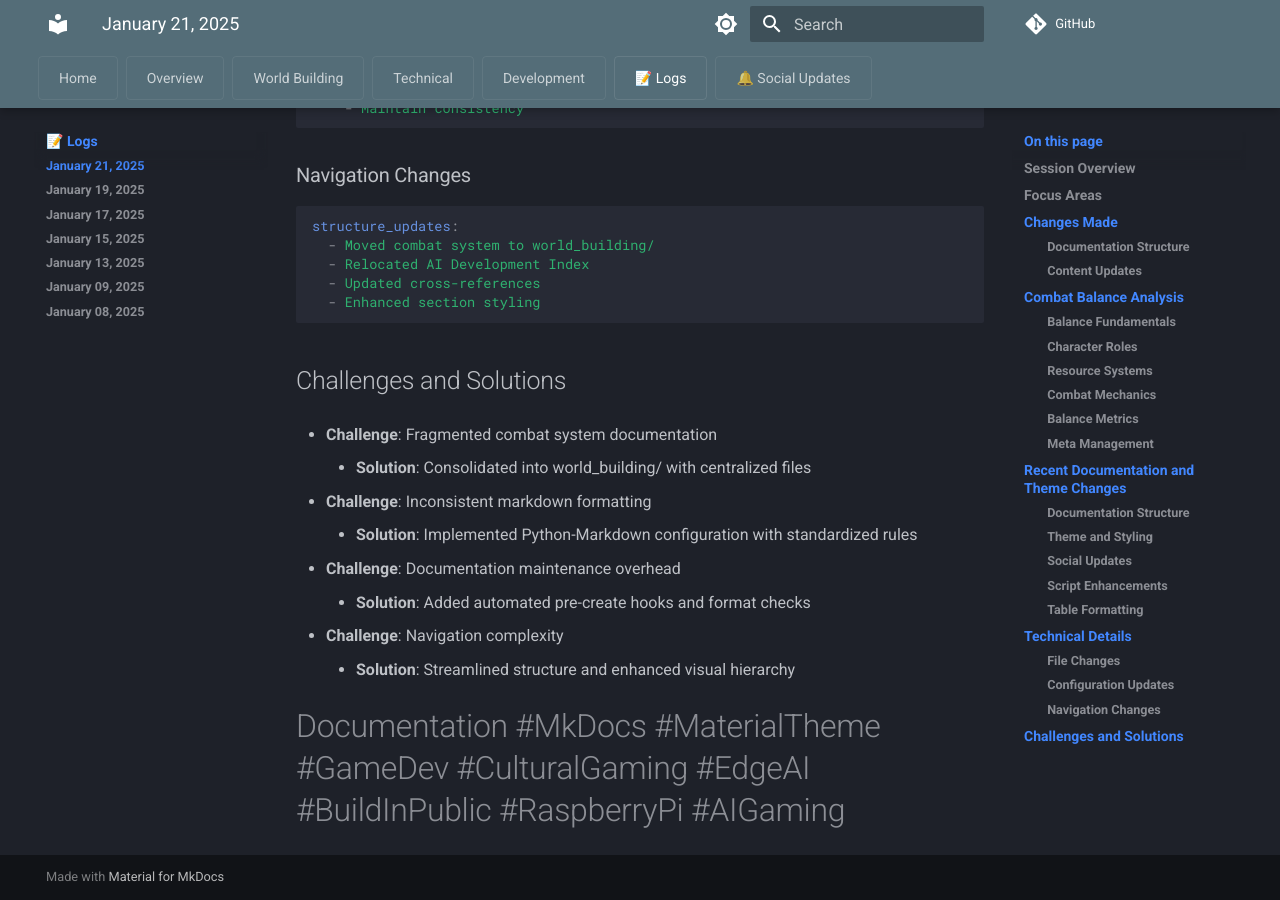
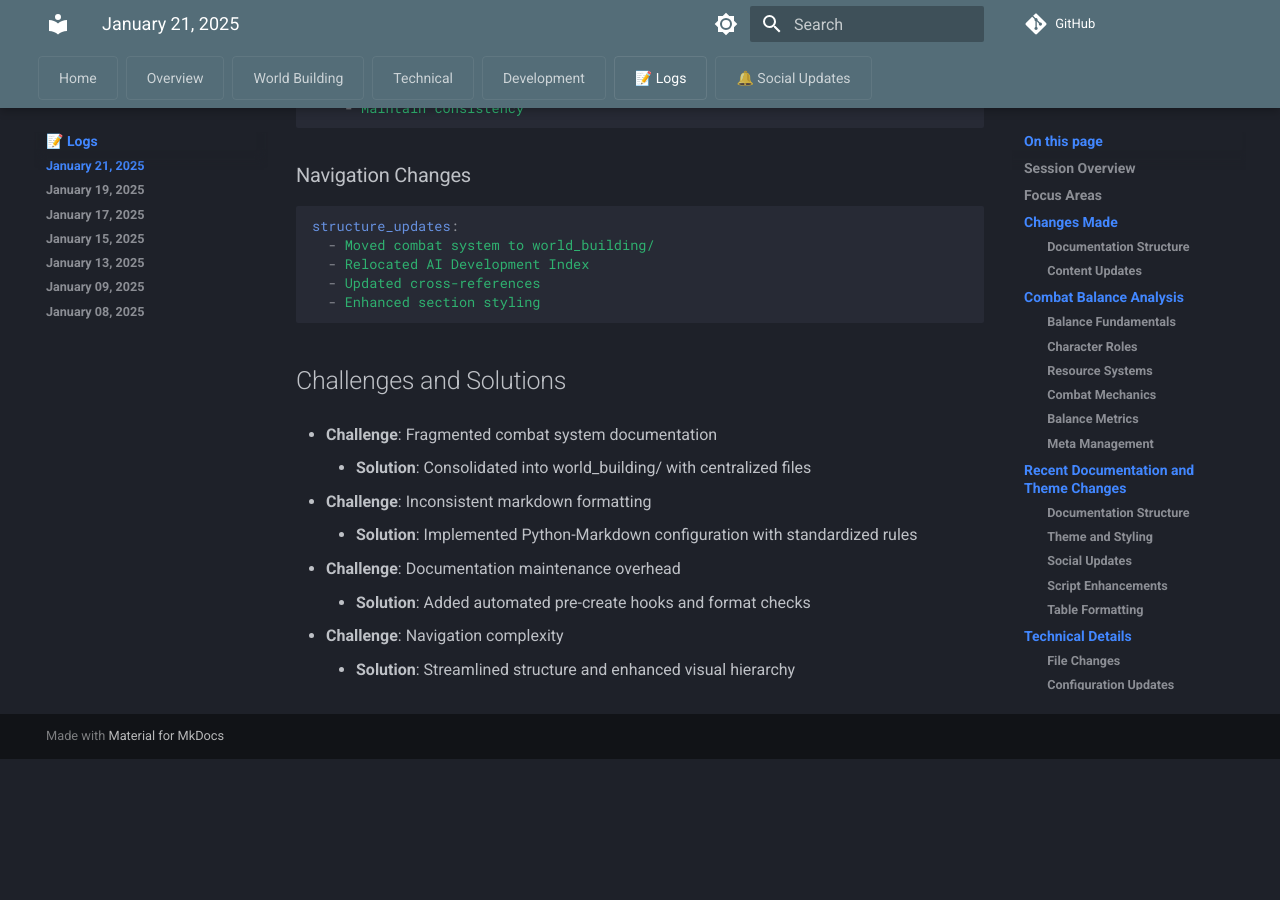
Before and after one commit to MaterDev/thepath-ai_pi, an MkDocs documentation site: the page built from docs/meta/logs/2025-01-21.md, in a window 1280 px wide and 900 px high, scrolled down 6673 px. Built offline with MkDocs 1.6.1 and Material for MkDocs 9.7.7, drawn with Linux system fonts in a browser that asks for light colours; comment, search, counter and statistics services are not loaded; after the commit the page ends 7432 px from its top, so only the background shows below that.

Commit message:
remove tags

```diff
--- a/docs/meta/logs/2025-01-21.md
+++ b/docs/meta/logs/2025-01-21.md
@@ -234,5 +234,3 @@ structure_updates:
 
 * **Challenge**: Navigation complexity
     * **Solution**: Streamlined structure and enhanced visual hierarchy
-
-#Documentation #MkDocs #MaterialTheme #GameDev #CulturalGaming #EdgeAI #BuildInPublic #RaspberryPi #AIGaming
```
